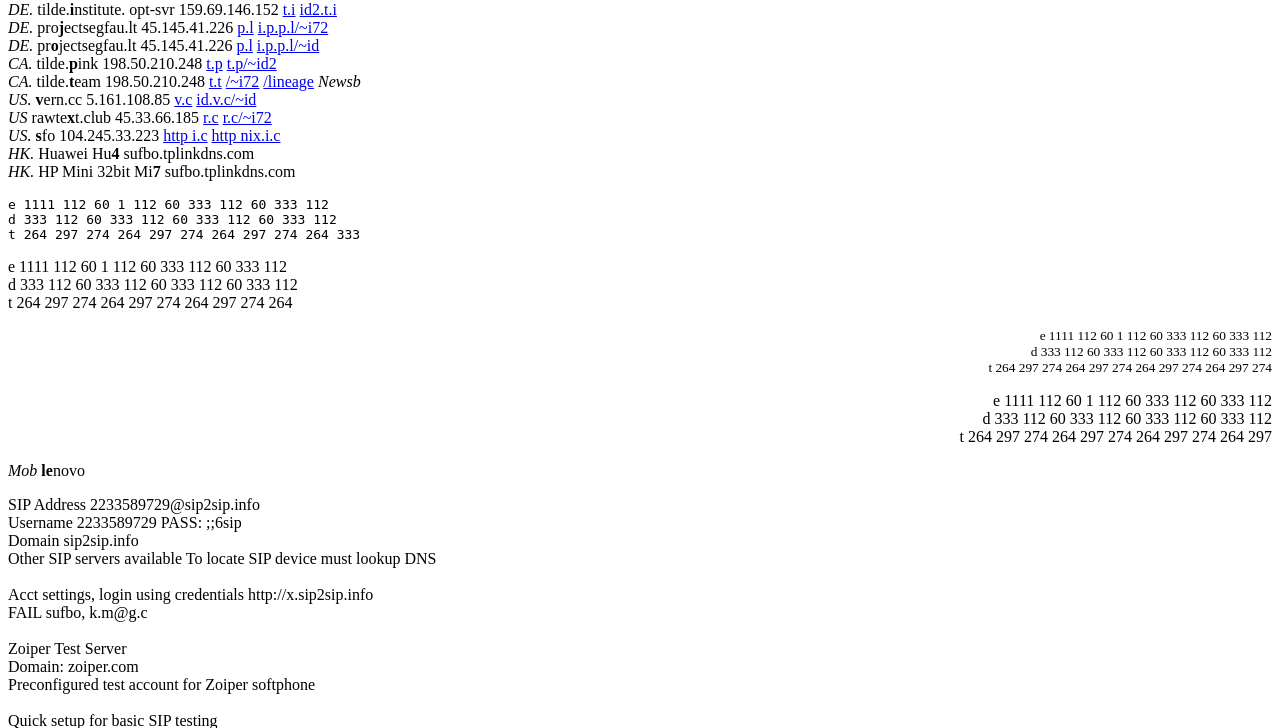
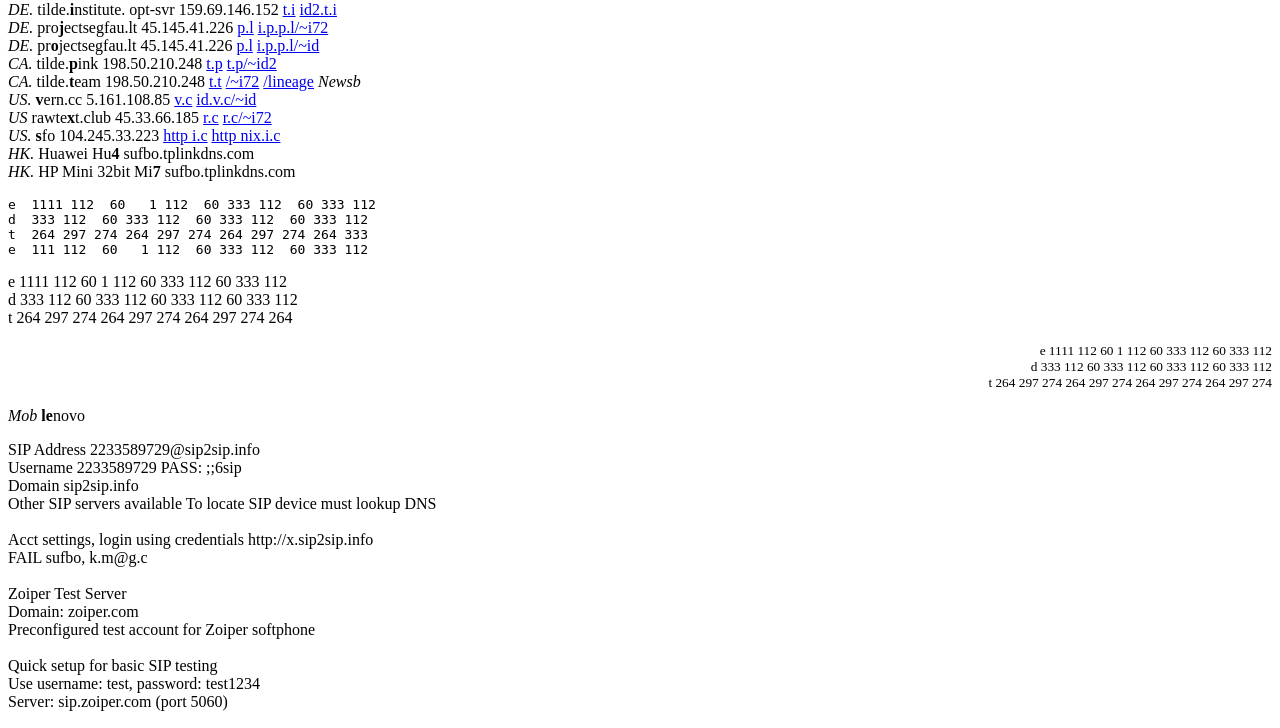
Before and after one commit to sustance/configs, a PHP site: page /i.php in a window 1280 px wide. Shown: the part 133-861 px from the top of the page. Run offline with PHP 8.4, Linux system fonts and the light colour scheme; data that the repository does not hold is empty.

Commit message:
Update i.php

```diff
--- a/php/i.php
+++ b/php/i.php
@@ -99,11 +99,12 @@
 </div>
 
 <div class="box">
-<p><tt>
-e  1111 112  60   1 112  60 333 112  60 333 112<br>
-d  333 112  60 333 112  60 333 112  60 333 112<br>
-t  264 297 274 264 297 274 264 297 274 264 333<br>
-</tt></p>
+<pre>
+e  1111 112  60   1 112  60 333 112  60 333 112
+d  333 112  60 333 112  60 333 112  60 333 112
+t  264 297 274 264 297 274 264 297 274 264 333
+e  111 112  60   1 112  60 333 112  60 333 112
+</pre>
 <p>
 e 1111 112 60 1 112 60 333 112 60 333 112<br>
 d 333 112 60 333 112 60 333 112 60 333 112<br>
@@ -114,11 +115,7 @@
 d 333 112 60 333 112 60 333 112 60 333 112<br>
 t 264 297 274 264 297 274 264 297 274 264 297 274<br>
 </small></p>
-<p class="sml" style="text-align: right;">
-e 1111 112 60 1 112 60 333 112 60 333 112<br>
-d 333 112 60 333 112 60 333 112 60 333 112<br>
-t 264 297 274 264 297 274 264 297 274 264 297 <br>
-</p>
+
 </div>
 
 <div class="box">
```
